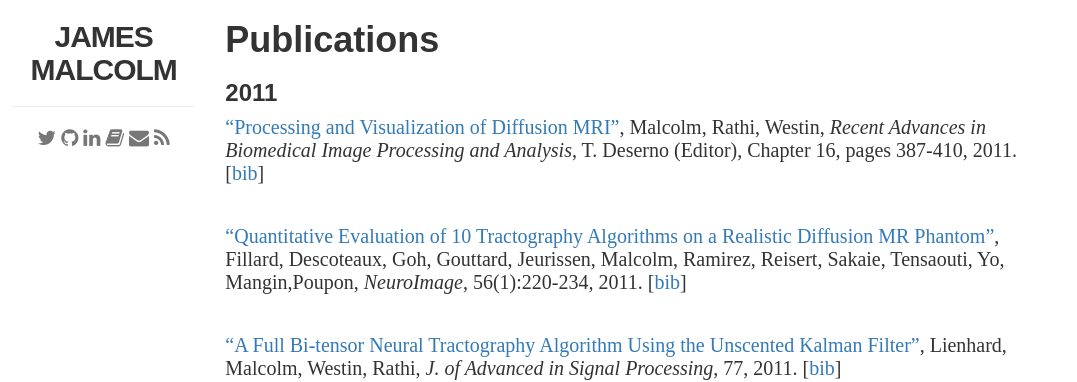
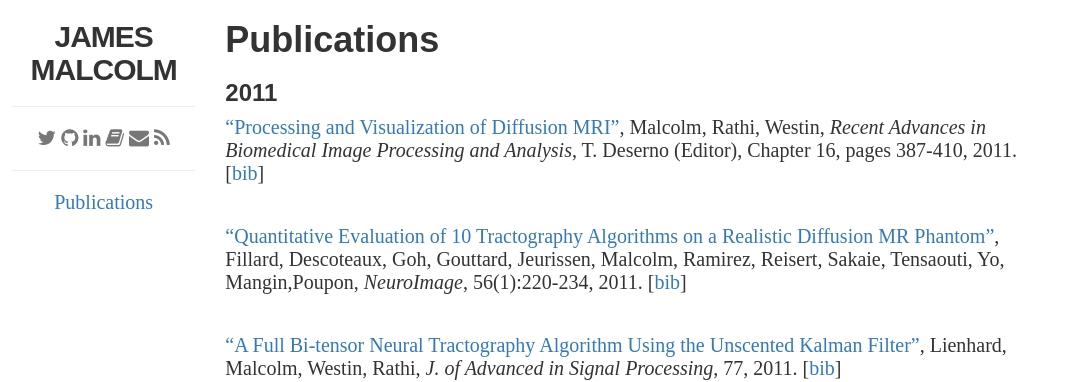
Before and after one commit to jgmalcolm/jgmalcolm.github.io, a Jekyll site: the page built from publications/index.html, in a window 1280 px wide and 900 px high. Shown: the top 382 px of the window, without its empty margins (3-1080 px from the left). Built offline with Jekyll 4.4.1, drawn with Linux system fonts in a browser that asks for light colours; nearby versions of some CDN libraries.

Commit message:
publications on sidebar

```diff
--- a/_includes/sidebar.html
+++ b/_includes/sidebar.html
@@ -12,10 +12,7 @@
   <a href="{{ site.url }}/atom.xml" title="Subscribe (Atom)"><i class="fa fa-rss"></i></a>
 </div>
 
-<!-- <hr class="small" />
-<div class="nav">
-  <ul>
-    <li><a href="/about">About</a></li>
-    <li><a href="/work">Work</a></li>
-  </ul>
-</div> -->
+<hr class="small" />
+
+<a href="/publications">Publications</a>
+<!-- <li><a href="/work">Work</a></li> -->
```
Also changed, not shown: publications/index.html (renamed from pubs.html).
